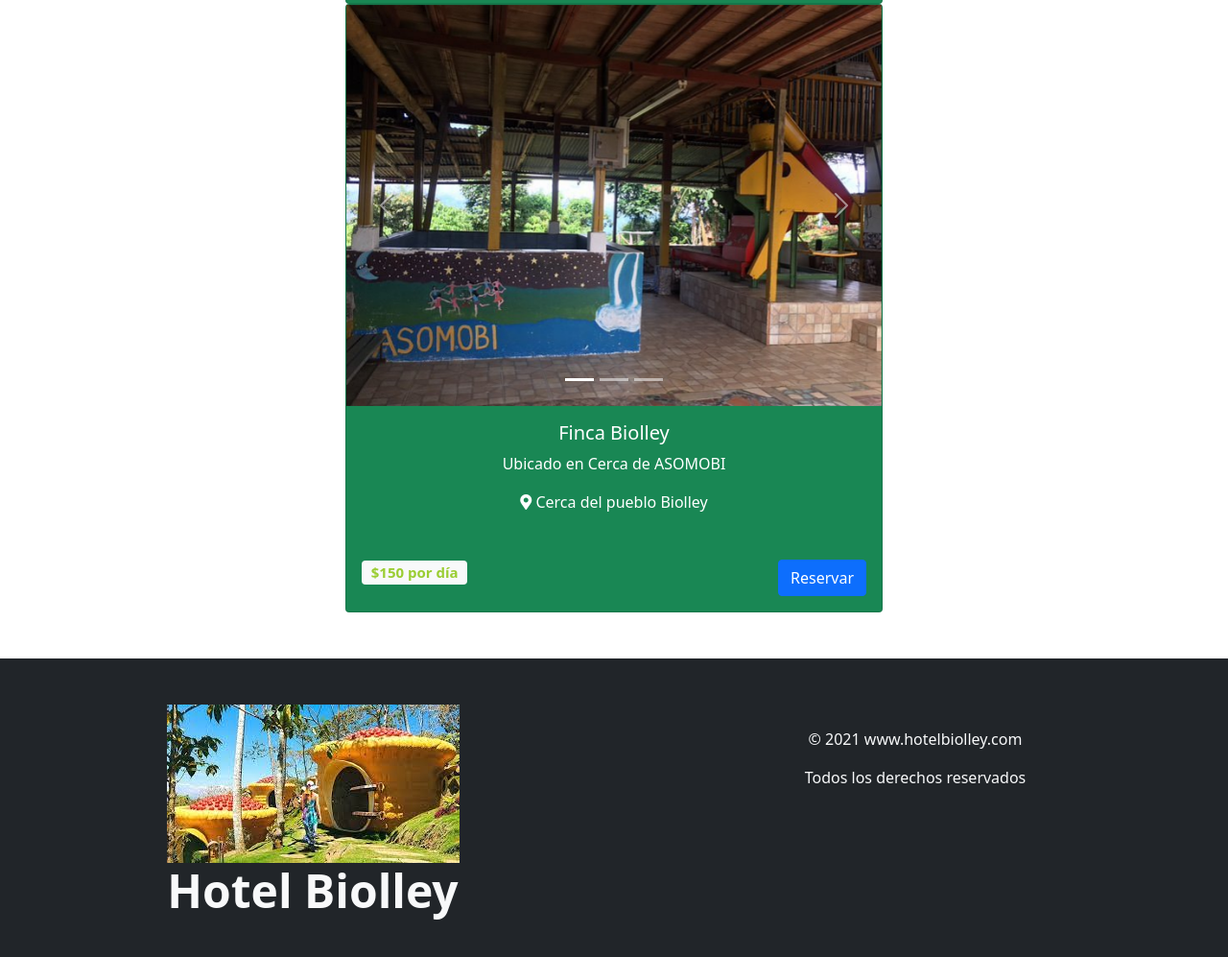
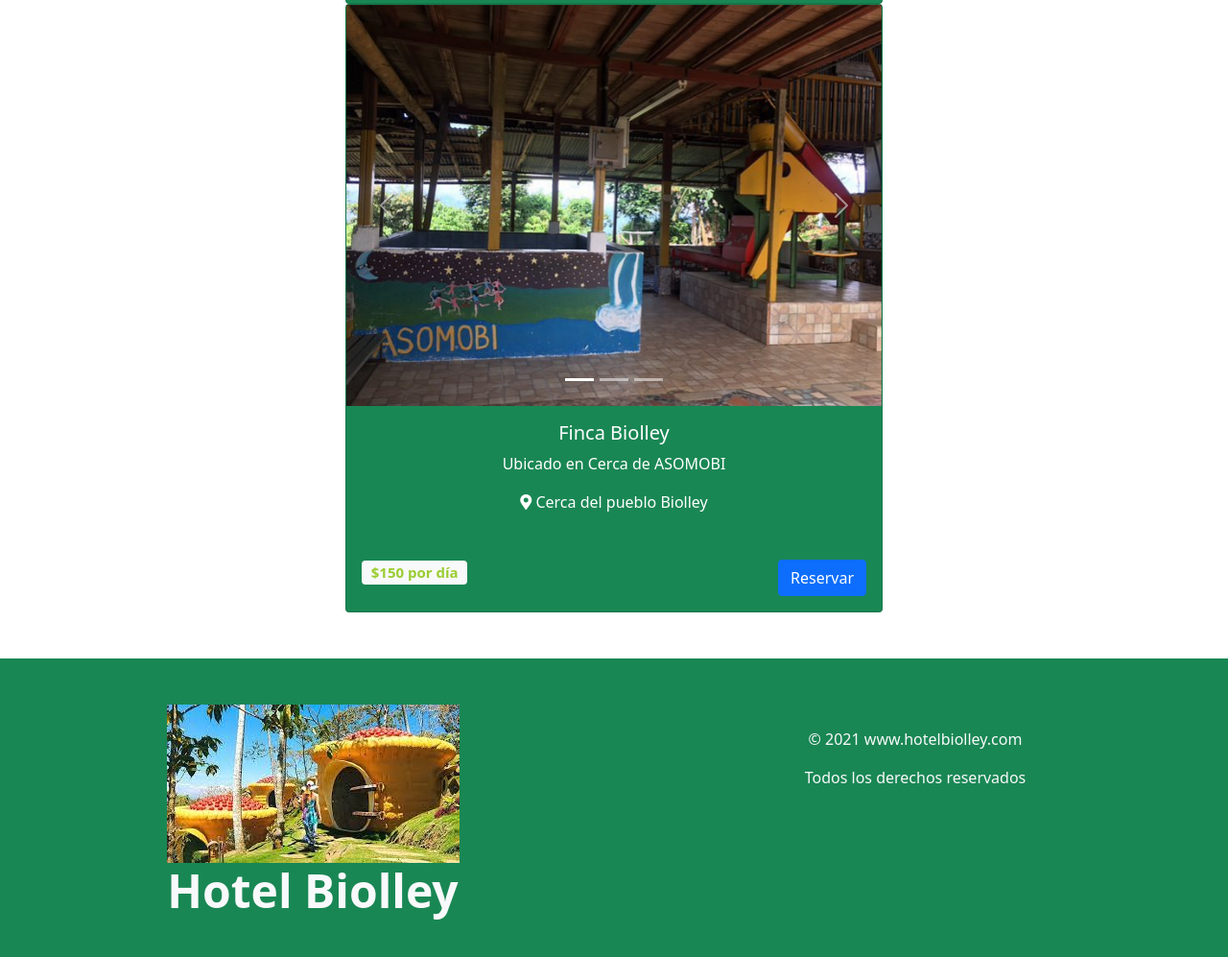
Before and after one commit to Eduard2799/Tarea10_Disenno_Web, a plain HTML site: page index.html in a window 1280 px wide. Shown: the part 2901-3898 px from the top of the page at 96% size. Drawn offline with nearby package versions, Linux system fonts and the light colour scheme.

Commit message:
Primer commit

```diff
--- a/index.html
+++ b/index.html
@@ -329,7 +329,7 @@
 
     </section>
 
-    <footer class="bg-dark text-light ">
+    <footer class="bg-success text-light ">
         <div class="row px-4 py-5 text-center ">
             <div class="col ">
                 <i class="fas "><img src="img/biolley.jpg " alt=" "></i>
```
